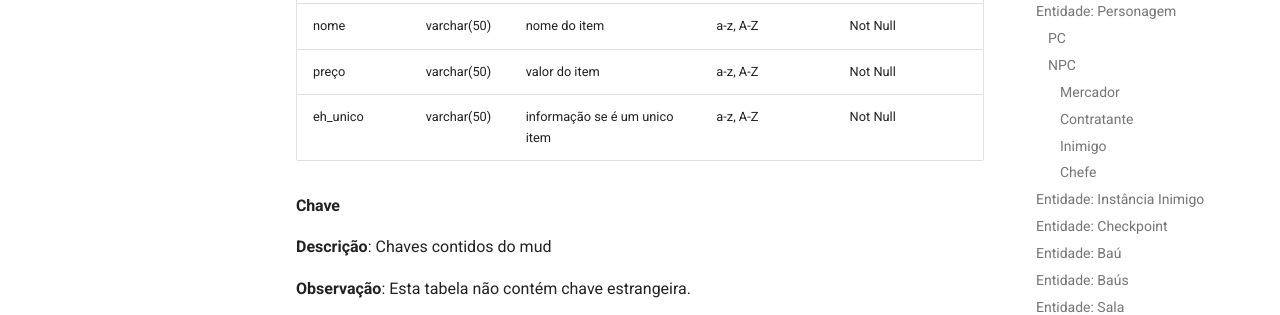
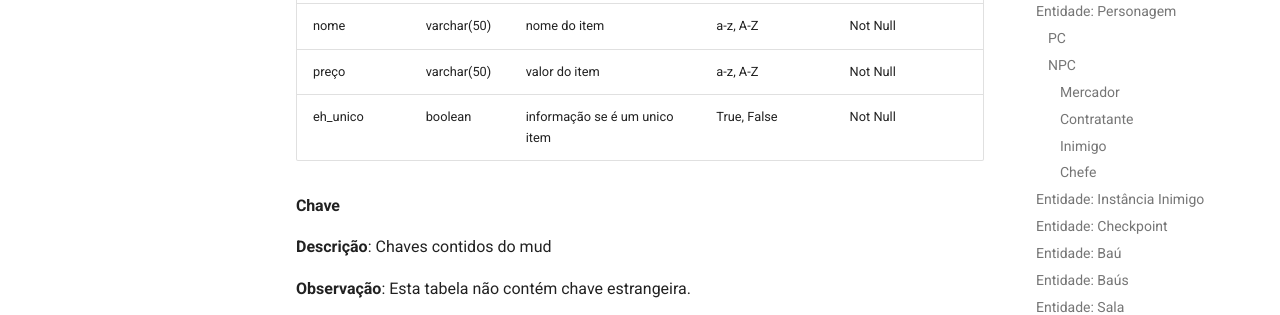
Before and after one commit to SBD1/2024.2-Castlevania, an MkDocs documentation site: the page built from docs/modulo1/dd.md, in a window 1280 px wide and 900 px high, scrolled down 13100 px. Shown: the part 151-466 px from the top of the window. Built offline with MkDocs 1.6.1 and Material for MkDocs 9.7.7, drawn with Linux system fonts in a browser that asks for light colours; comment, search, counter and statistics services are not loaded.

Commit message:
docs(modulo1): change variable type

```diff
--- a/docs/modulo1/dd.md
+++ b/docs/modulo1/dd.md
@@ -391,7 +391,7 @@ desempenhando um papel essencial na mecânica e na dinâmica de combate do jogo.
 | descricao       | varchar(50)       | descricao geral do item         | a-z, A-Z            | Not Null           |
 | nome       | varchar(50)       | nome do item         | a-z, A-Z            | Not Null           |
 | preço       | varchar(50)       | valor do item         | a-z, A-Z            | Not Null           |
-| eh_unico      | varchar(50)       | informação se é um unico item        | a-z, A-Z            | Not Null           |
+| eh_unico      | boolean       | informação se é um unico item        | True, False            | Not Null           |
 
 #### Chave
 
```
